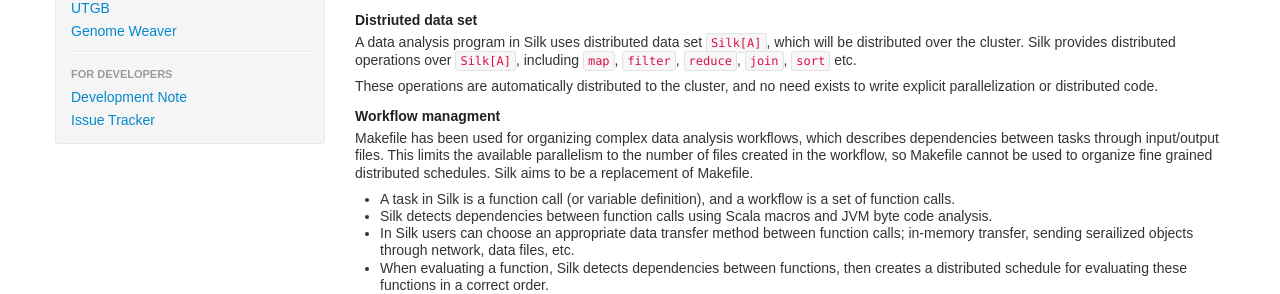
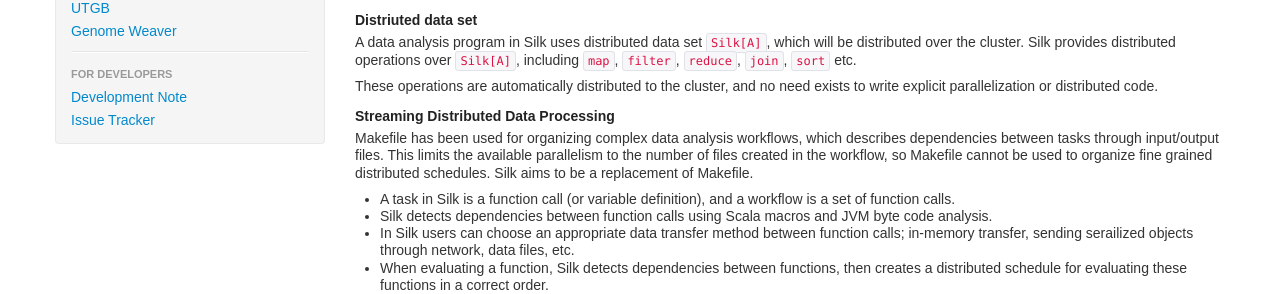
Before and after one commit to xerial/silk, a Jekyll site: the page built from index.md, in a window 1280 px wide and 924 px high. Shown: the part 234-528 px from the top of the window. Built offline with Jekyll 4.4.1, drawn with Linux system fonts in a browser that asks for light colours; Markdown is read by kramdown in place of the engine named in the settings.

Commit message:
fix title

```diff
--- a/index.md
+++ b/index.md
@@ -1,6 +1,6 @@
 ---
 layout: default
-title: Silk - Smart cluster computing for data scientists
+title: Silk - Streaming Cluster Computing
 tagline:
 ---
 {% include JB/setup %}
@@ -26,7 +26,7 @@ which will be distributed over the cluster. Silk provides distributed operations
 These operations are automatically distributed to the cluster, and no need exists to write
 explicit parallelization or distributed code.
 
-#### Workflow managment
+#### Streaming Distributed Data Processing
 
 Makefile has been used for organizing complex data analysis workflows,
 which describes dependencies between tasks through input/output files. This limits the available parallelism to the number of files created in the workflow, so Makefile cannot be used to organize fine grained distributed schedules. Silk aims to be a replacement of Makefile.
```
